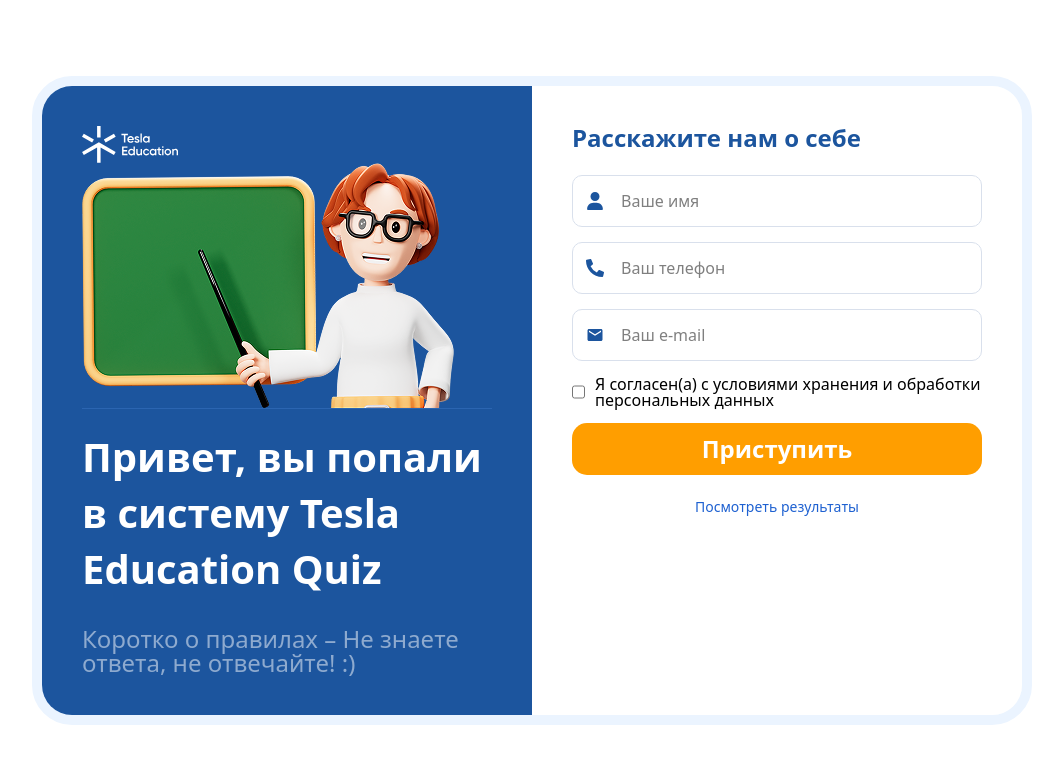
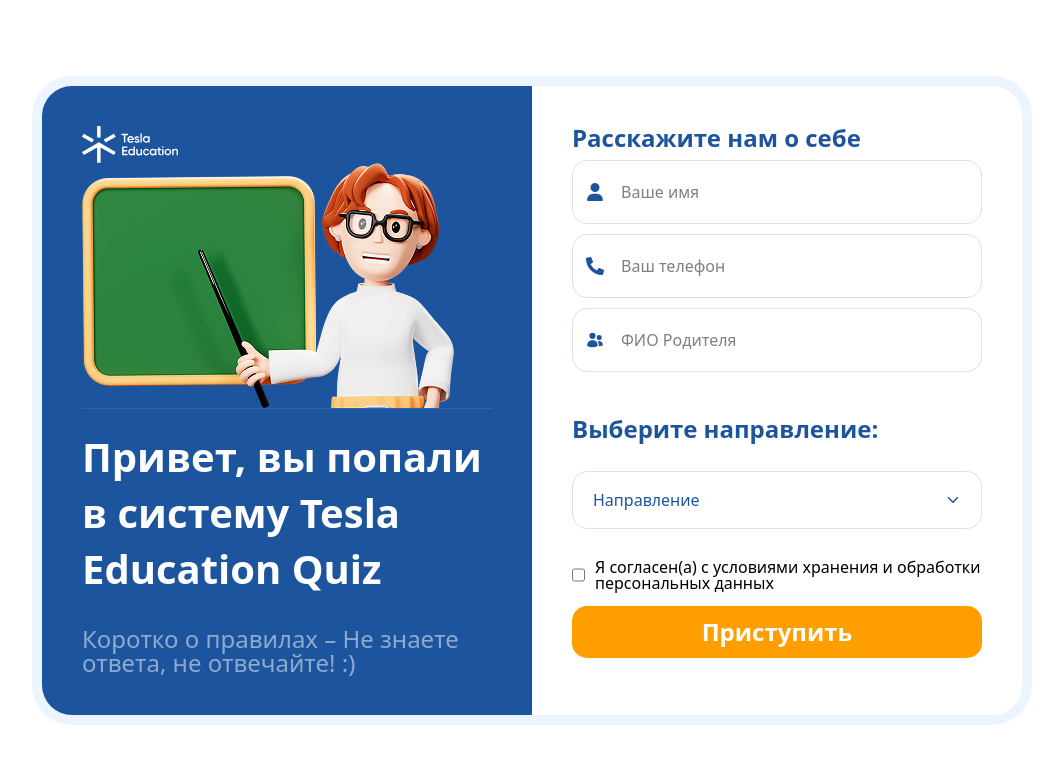
Before and after one commit to Akssses/kwork-chief_io, a Next.js app in the folder web/: page / in a window 1280 px wide. Shown: the top 764 px of the page, without its empty margins (108-1171 px from the left). Built offline with nearby package versions, Linux system fonts and the light colour scheme.

Commit message:
auth form

```diff
--- a/web/src/app/layout.jsx
+++ b/web/src/app/layout.jsx
@@ -12,7 +12,7 @@
 });
 
 export const metadata = {
-  title: "Create Next App",
+  title: "Tesla Education",
   description: "Generated by create next app",
 };
 
--- a/web/src/components/AuthForm/AuthForm.jsx
+++ b/web/src/components/AuthForm/AuthForm.jsx
@@ -4,7 +4,8 @@
 import s from "./AuthForm.module.scss";
 import { FaUser } from "react-icons/fa6";
 import { FaPhoneAlt } from "react-icons/fa";
-import { MdEmail } from "react-icons/md";
+import { HiUsers } from "react-icons/hi2";
+import { IoIosArrowDown } from "react-icons/io";
 
 export default function AuthForm() {
   const [name, setName] = useState("");
@@ -12,8 +13,19 @@
   const [email, setEmail] = useState("");
   const [direction, setDirection] = useState("");
   const [agree, setAgree] = useState(false);
+  const [isDropdownOpen, setIsDropdownOpen] = useState(false);
 
-  const directions = ["Математика ПО", "Геометрия", "Алгебра"];
+  const directions = [
+    "Математика + Физика",
+    "Математика + Информатика",
+    "Математика + География",
+    "Химия + Биология",
+    "География + Биология",
+    "Химия + Физика",
+    "Всемирная история + Человек. Общество. Право",
+    "Всемирная история + Английский язык",
+    "Всемирная история + География",
+  ];
 
   const handleSubmit = (e) => {
     e.preventDefault();
@@ -33,6 +45,7 @@
       </div>
 
       <form className={s.right} onSubmit={handleSubmit}>
+        <div className={s.inpuuuts}>
           <h2>Расскажите нам о себе</h2>
 
           <div className={s.inputWrapper}>
@@ -61,14 +74,44 @@
 
           <div className={s.inputWrapper}>
             <span>
-            <MdEmail />
+              <HiUsers />
             </span>
             <input
-            type="email"
-            placeholder="Ваш e-mail"
+              type="text"
+              placeholder="ФИО Родителя"
               value={email}
               onChange={(e) => setEmail(e.target.value)}
             />
+          </div>
+        </div>
+
+        <div className={s.napravlenie}>
+          <h2>Выберите направление:</h2>
+          <div className={s.dropdownWrapper}>
+            <div
+              className={s.dropdownHeader}
+              onClick={() => setIsDropdownOpen(!isDropdownOpen)}
+            >
+              {direction || "Направление"}
+              <span>
+                <IoIosArrowDown />
+              </span>
+            </div>
+            {isDropdownOpen && (
+              <ul className={s.dropdownList}>
+                {directions.map((item) => (
+                  <li
+                    key={item}
+                    onClick={() => {
+                      setDirection(item);
+                      setIsDropdownOpen(false);
+                    }}
+                  >
+                    {item}
+                  </li>
+                ))}
+              </ul>
+            )}
           </div>
 
           <label className={s.checkbox}>
@@ -81,14 +124,11 @@
               Я согласен(а) с условиями хранения и обработки персональных данных
             </span>
           </label>
+        </div>
 
         <button type="submit" className={s.button}>
           Приступить
         </button>
-
-        <a href="#" className={s.resultsLink}>
-          Посмотреть результаты
-        </a>
       </form>
     </div>
   );
--- a/web/src/components/AuthForm/AuthForm.module.scss
+++ b/web/src/components/AuthForm/AuthForm.module.scss
@@ -49,16 +49,26 @@
   flex-direction: column;
   gap: 15px;
 
+  .inpuuuts {
+    display: flex;
+    flex-direction: column;
+    gap: 10px;
+  }
+
+  .napravlenie {
+    display: flex;
+    flex-direction: column;
+    gap: 30px;
+    margin-top: 30px;
+  }
+
   h2 {
     font-size: 24px;
     font-weight: 600;
-    margin-bottom: 10px;
     color: #1c559e;
   }
 
-  input,
-  select {
-    padding: 14px;
+  input {
     border: 1px solid #d9e0ec;
     border-radius: 10px;
     font-size: 16px;
@@ -139,9 +149,9 @@
 
   input {
     width: 100%;
-    padding: 14px 14px 14px 48px; // слева место для иконки
+    padding: 20px 20px 20px 48px; // слева место для иконки
     border: 1px solid #d9e0ec;
-    border-radius: 10px;
+    border-radius: 15px;
     font-size: 16px;
   }
 
@@ -173,9 +183,48 @@
     width: 18px;
     pointer-events: none;
   }
+}
 
-  select:focus {
-    outline: none;
-    border-color: #1e61d1;
+.dropdownWrapper {
+  position: relative;
+  width: 100%;
+}
+
+.dropdownHeader {
+  border: 1px solid #d9e0ec;
+  border-radius: 15px;
+  padding: 20px;
+  font-size: 16px;
+  cursor: pointer;
+  display: flex;
+  justify-content: space-between;
+  align-items: center;
+  background: white;
+  color: #1c559e;
+  transition: border 0.3s ease;
+}
+
+.dropdownList {
+  padding-top: 10px;
+  position: absolute;
+  top: 44px;
+  width: 100%;
+  background: white;
+  border: 1px solid #d9e0ec;
+  border-top: none;
+  border-radius: 0 0 15px 15px;
+  max-height: 170px;
+  overflow-y: auto;
+  z-index: 10;
+
+  li {
+    padding: 20px;
+    cursor: pointer;
+    transition: background 0.2s ease;
+
+    &:hover {
+      background-color: #ff9e00;
+      color: #fff;
+    }
   }
 }
```
Lines whose indentation alone changed are shown as unchanged.
